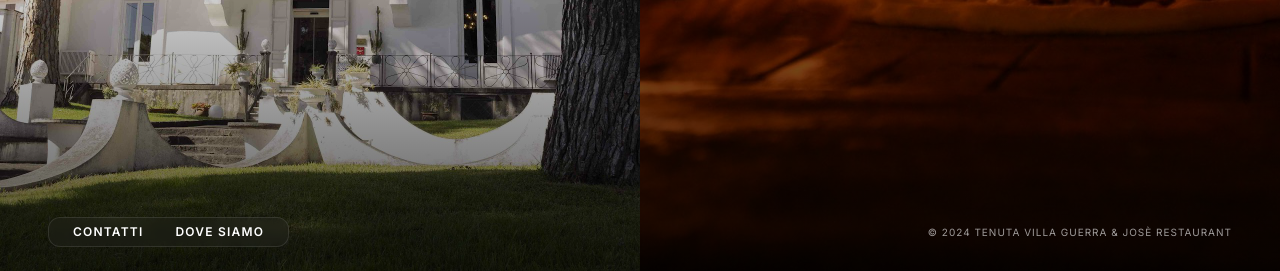
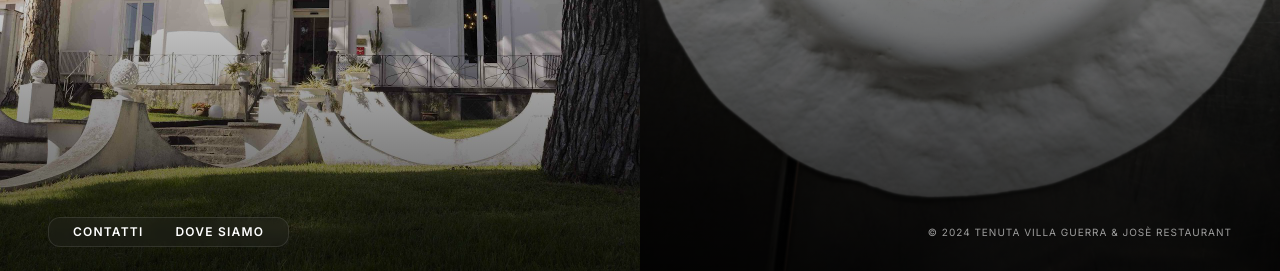
Before and after one commit to cristal-orion/jos-restaurant, an Astro site: page / in a window 1280 px wide. Shown: the part 529-800 px from the top of the page. Built offline with nearby package versions, Linux system fonts and the light colour scheme; Astro itself is replaced by a stand-in of ours.

Commit message:
Aggiornata immagine splash della home

```diff
--- a/src/pages/index.astro
+++ b/src/pages/index.astro
@@ -86,9 +86,9 @@ import LogoJose from '../components/LogoJose.astro';
     >
       <div class="absolute inset-0 z-0">
         <img
-          alt="Il forno a legna acceso di Josè Restaurant"
+          alt="Josè Restaurant"
           class="w-full h-full object-cover transform transition-transform duration-1000 group-hover/jose:scale-110"
-          src="/images/jose-forno.jpg"
+          src="/fotoselezionehome.webp"
         />
         <div
           class="absolute inset-0 overlay-vignette"
```
Also changed, not shown: public/fotoselezionehome.webp (added).
